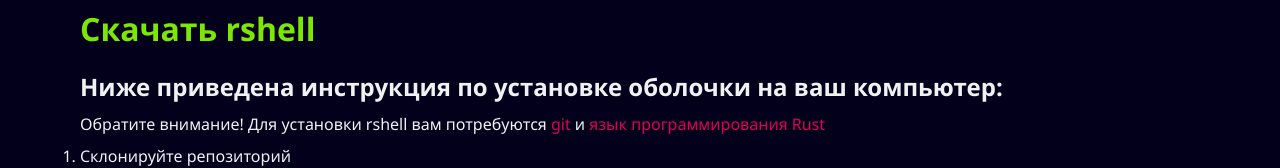
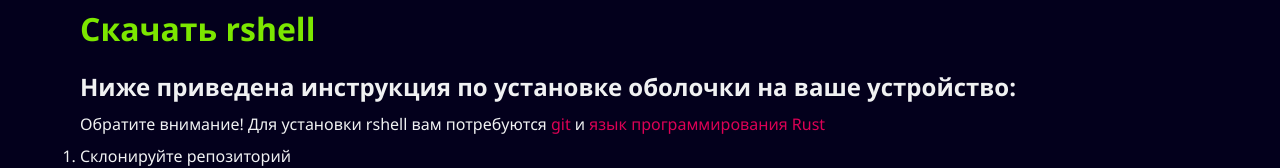
Before and after one commit to shelepuginivan/rshell-web, a Next.js app: page /download in a window 1280 px wide. Shown: the part 133-301 px from the top of the page. Built offline with nearby package versions, Linux system fonts and the light colour scheme.

Commit message:
changed h2 inner text

```diff
--- a/src/components/DownloadInstruction/DownloadInstruction.tsx
+++ b/src/components/DownloadInstruction/DownloadInstruction.tsx
@@ -7,7 +7,7 @@
 		<section>
 			<h1>Скачать rshell</h1>
 
-			<h2 className={styles.h2}>Ниже приведена инструкция по установке оболочки на ваш компьютер:</h2>
+			<h2 className={styles.h2}>Ниже приведена инструкция по установке оболочки на ваше устройство:</h2>
 			<p>
 				Обратите внимание! Для установки rshell вам потребуются <a href="https://git-scm.com/download">git</a> и <a href="https://rustlang.org/">язык программирования Rust</a>
 			</p>
```
